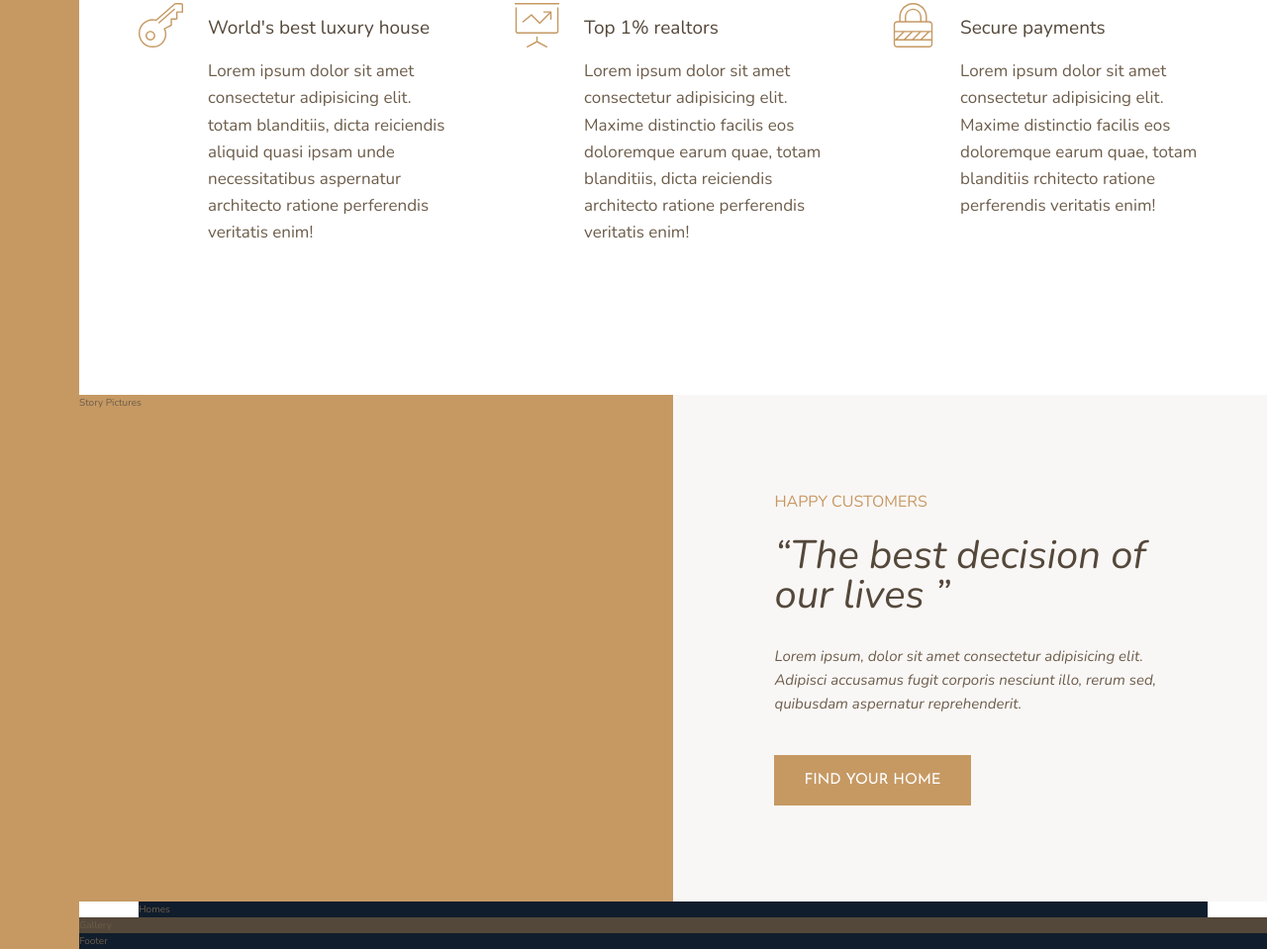
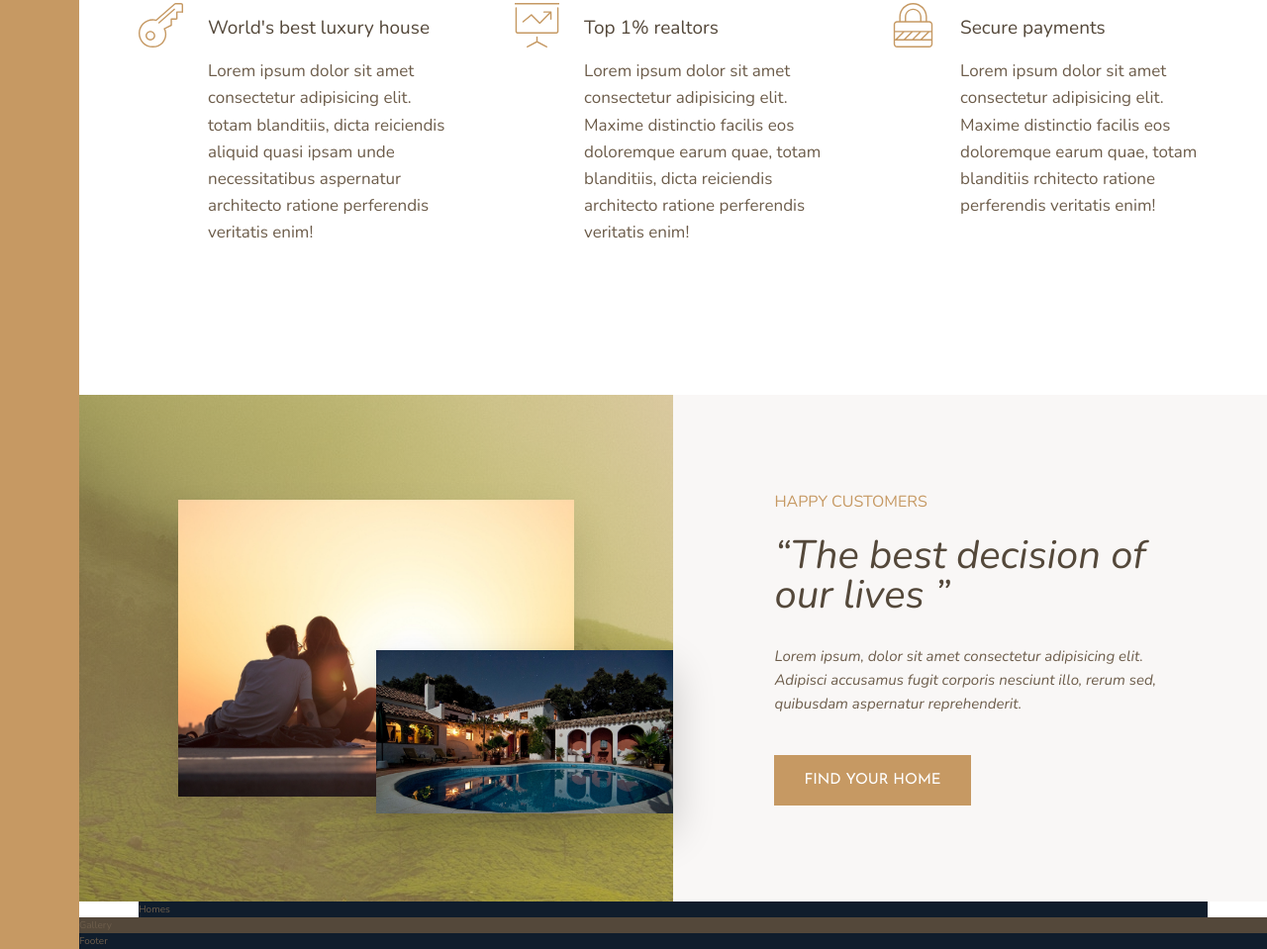
Before and after one commit to Akhi4009/Nexter, a website: page nexter/index.html in a window 1280 px wide. Shown: the part 1100-2059 px from the top of the page at 99% size. Drawn offline with nearby package versions, Linux system fonts and the light colour scheme.

Commit message:
compleet story picture

```diff
--- a/nexter/index.html
+++ b/nexter/index.html
@@ -101,7 +101,9 @@
         </div>
        </section>
        <div class="story__pictures">
-        Story Pictures
+       <img src="img/story-1.jpeg" alt="story-1" class="story__img--1">
+       <img src="img/story-2.jpeg" alt="story-2" class="story__img--2">
+
        </div>
        <div class="story__content">
         <h3 class="heading-3 mb-sm">Happy customers</h3>
--- a/nexter/sass/_story.scss
+++ b/nexter/sass/_story.scss
@@ -2,6 +2,27 @@
     &__pictures{
         background-color: $color-primary;
         grid-column: full-start/col-end 4;
+        background-image: linear-gradient(rgba($color-primary, .5),rgba($color-primary,.5)), url('../img/back.jpg');
+
+        display: grid;
+        grid-template-rows: repeat(6,1fr);
+        grid-template-columns: repeat(6,1fr);
+        align-items: center;
+    }
+
+    &__img--1{
+        width: 100%;
+        grid-row: 2/6;
+        grid-column: 2/6;
+        box-shadow: 0  2rem 4rem rgba(0,0,0,.1);
+    }
+
+    &__img--2{
+        width: 100%;
+        grid-row: 4/6;
+        grid-column: 4/7;
+        z-index: 20;
+        box-shadow: 0  2rem 4rem rgba(0,0,0,.2);
     }
 
     &__content{
@@ -24,4 +45,7 @@
         margin-bottom: 4rem;
 
     }
+
+
+
 }
```
Also changed, not shown: nexter/css/style.css, nexter/img/story-1.jpeg (added), nexter/img/story-2.jpeg (added).
